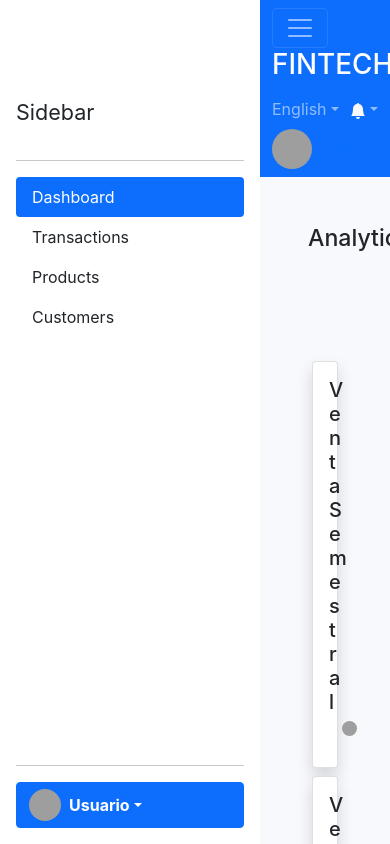
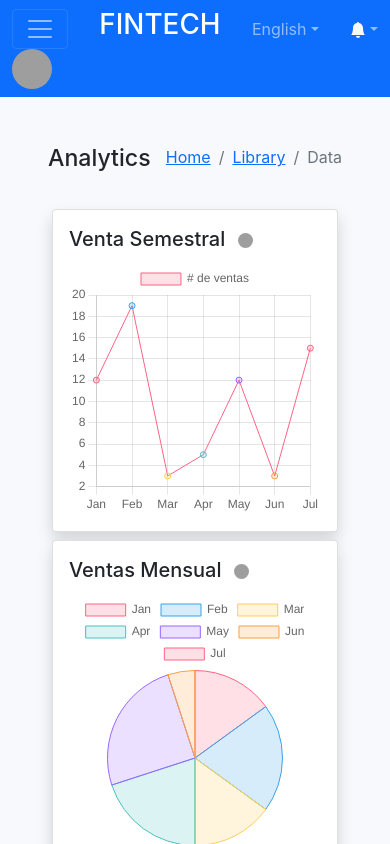
Before and after one commit to No-Country/C2-G59, a React (Create React App) app in the folder frontend/: page / in a window 390 px wide. Shown: the top 844 px of the page. Built offline with nearby package versions, Linux system fonts and the light colour scheme; grey boxes are pictures that could not be loaded.

Commit message:
update: add state sidebar show/off

```diff
--- a/frontend/src/components/layout/Layout.js
+++ b/frontend/src/components/layout/Layout.js
@@ -1,3 +1,4 @@
+import { useState } from 'react';
 import { Outlet } from 'react-router-dom';
 
 import Header from './Header';
@@ -5,13 +6,17 @@ import Sidebar from './Sidebar';
 import Footer from './Footer';
 
 const Layout = () => {
+  const [show, setShow] = useState(false);
+  const handleSidebar = () => setShow(!show);
+  const sidebarOn = show ? 'd-flex sidebar-on' : 'd-flex';
+
   return (
-    <div className="d-flex">
+    <div className={sidebarOn}>
       {/* <!-- Sidebar --> */}
-      <Sidebar className="sidebar" />
+      <Sidebar />
       <div className="p-0 d-flex flex-column wrapper">
         {/* <!-- Header --> */}
-        <Header />
+        <Header handleSidebar={handleSidebar} />
         <div className="px-4 mt-4 content">
           {/* <!-- Content Page --> */}
           <Outlet />
--- a/frontend/src/index.css
+++ b/frontend/src/index.css
@@ -33,3 +33,19 @@ code {
   z-index: 100;
   padding: 80px 0 0;
 }
+
+@media (max-width: 992px) {
+  .sidebar {
+    display: none;
+  }
+  .wrapper {
+    margin-left: 0;
+  }
+}
+
+.sidebar-on .sidebar {
+  display: block;
+}
+.sidebar-on .wrapper {
+  margin-left: 260px;
+}
```
